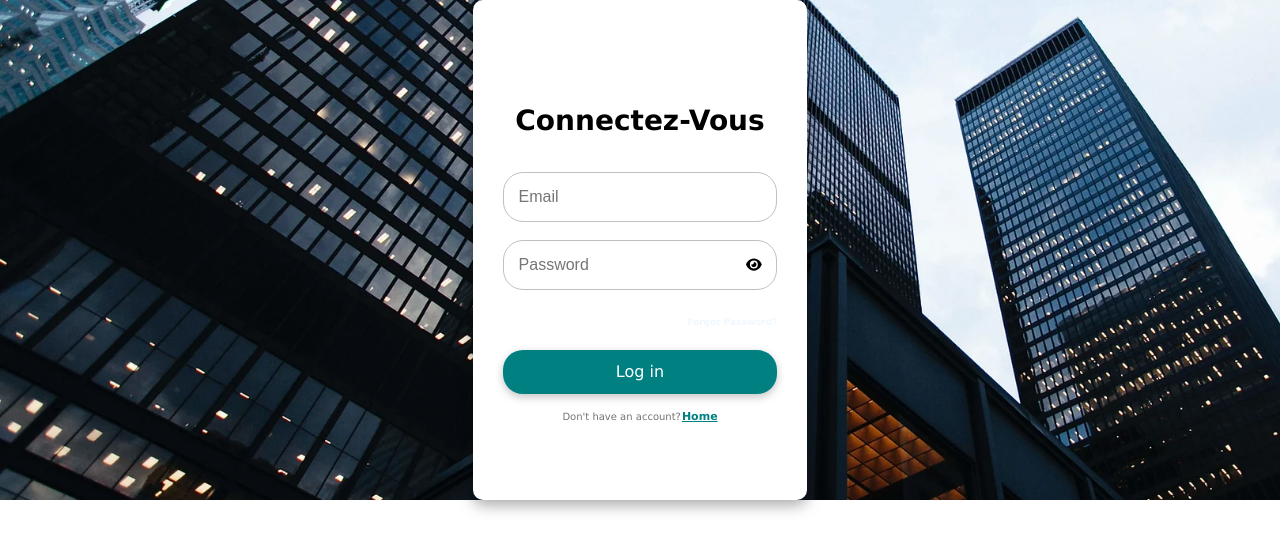
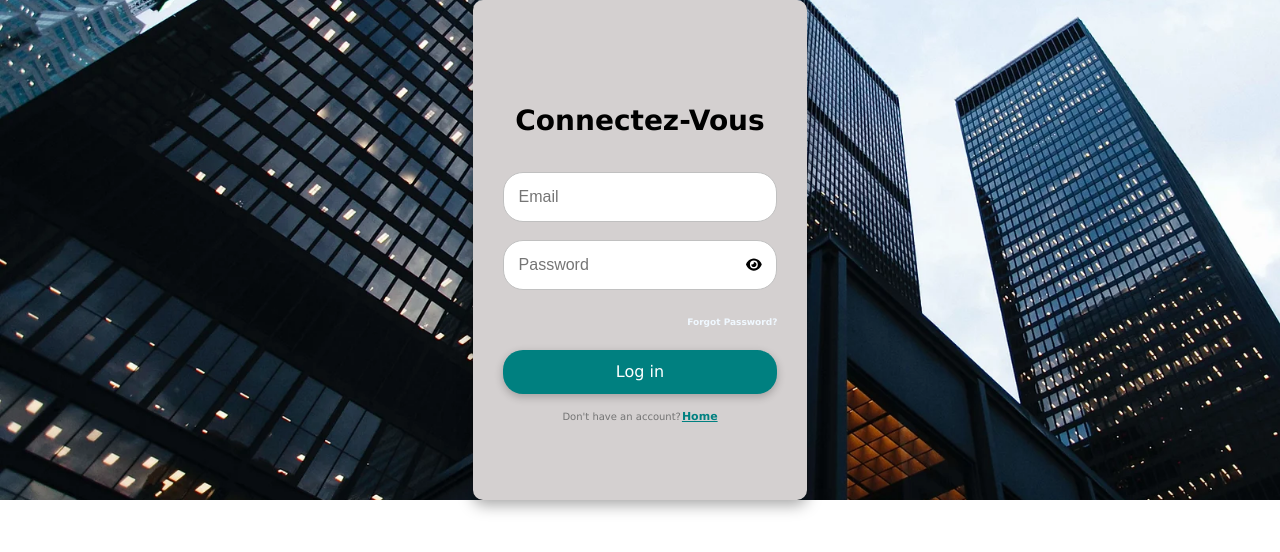
Before and after one commit to thierno-ba04/tache21, a React (Create React App) app: page /login in a window 1280 px wide. Shown: the top 552 px of the page. Built offline with nearby package versions, Linux system fonts and the light colour scheme.

Commit message:
laste commite

```diff
--- a/src/pages/auth/Login.css
+++ b/src/pages/auth/Login.css
@@ -1,8 +1,7 @@
 .form-container {
   width: 30%;
   height: 500px;
-  /* margin: auto; */
-  background-color: #fff;
+  background-color: #d4d0d0;
   box-shadow: rgba(0, 0, 0, 0.35) 0px 5px 15px;
   border-radius: 10px;
   box-sizing: border-box;
@@ -34,7 +33,7 @@
   display: flex;
   justify-content: center;
   align-items: center;
-  height: 100%;
+  height: 100vh;
   position: relative;
   color: aliceblue;
   position: relative;
```
